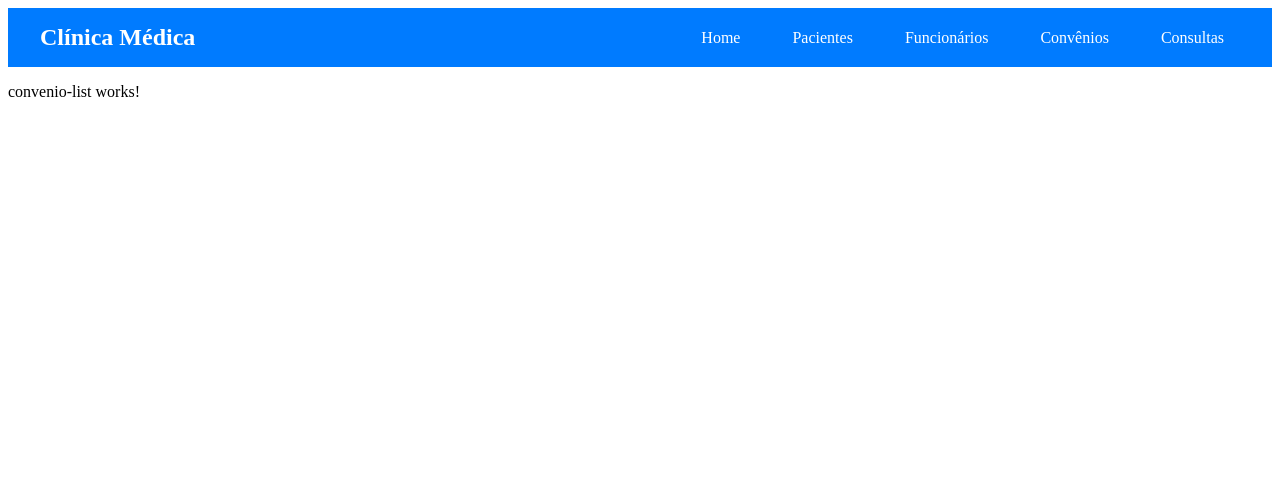
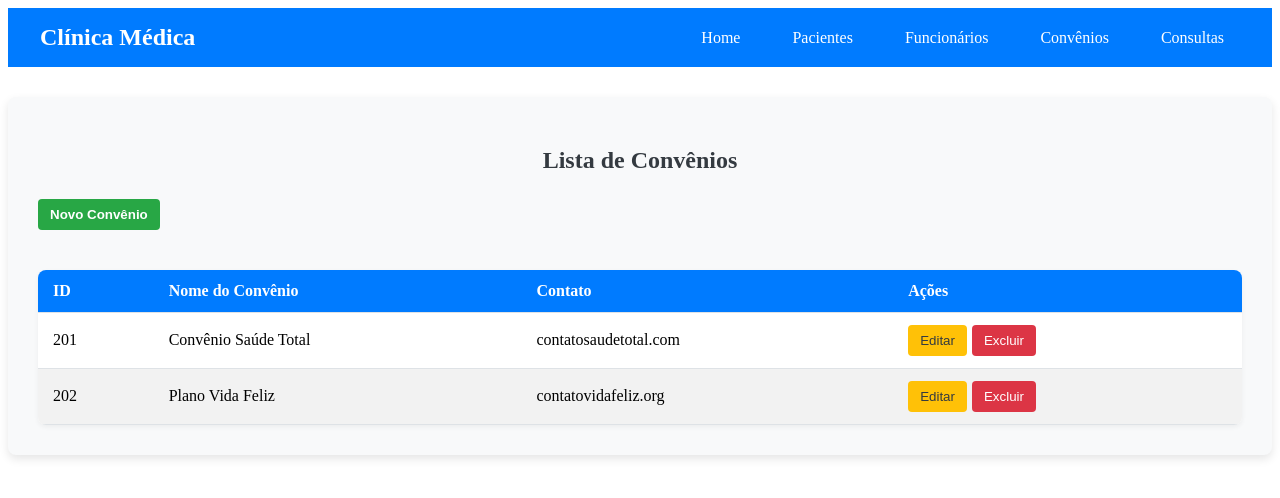
Before and after one commit to arexandre/TDE-03-Desenvolvimento-Angular, an Angular app: page /convenios in a window 1280 px wide. Shown: the top 498 px of the page. Built offline with nearby package versions, Linux system fonts and the light colour scheme.

Commit message:
Update convenio-list.component.html

```diff
--- a/src/app/pages/convenios/convenio-list/convenio-list.component.html
+++ b/src/app/pages/convenios/convenio-list/convenio-list.component.html
@@ -1 +1,36 @@
-<p>convenio-list works!</p>
+<div class="list-container">
+  <h2>Lista de Convênios</h2>
+  <button class="btn btn-add" routerLink="/convenios/novo">Novo Convênio</button>
+
+  <table class="data-table">
+    <thead>
+      <tr>
+        <th>ID</th>
+        <th>Nome do Convênio</th>
+        <th>Contato</th>
+        <th>Ações</th>
+      </tr>
+    </thead>
+    <tbody>
+      <!-- Exemplo de linha de dados estáticos. No futuro, isso virá de um serviço -->
+      <tr>
+        <td>201</td>
+        <td>Convênio Saúde Total</td>
+        <td>contatosaudetotal.com</td>
+        <td>
+          <button class="btn btn-edit" routerLink="/convenios/editar/201">Editar</button>
+          <button class="btn btn-delete">Excluir</button>
+        </td>
+      </tr>
+      <tr>
+        <td>202</td>
+        <td>Plano Vida Feliz</td>
+        <td>contatovidafeliz.org</td>
+        <td>
+          <button class="btn btn-edit" routerLink="/convenios/editar/202">Editar</button>
+          <button class="btn btn-delete">Excluir</button>
+        </td>
+      </tr>
+    </tbody>
+  </table>
+</div>
```
